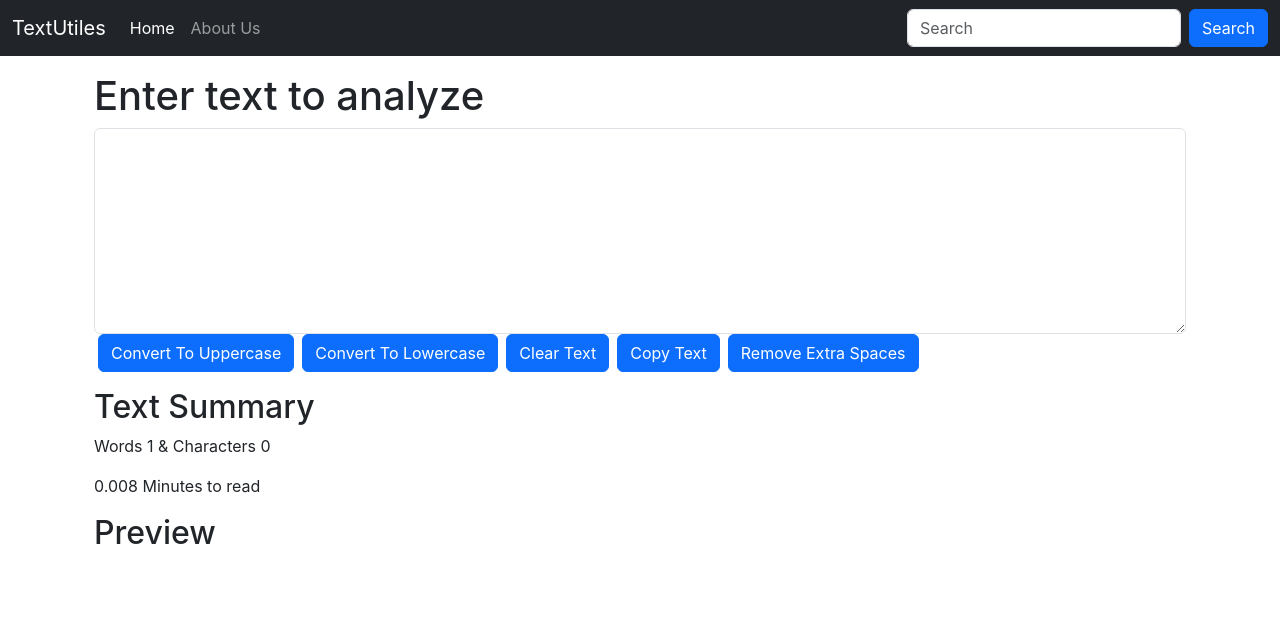
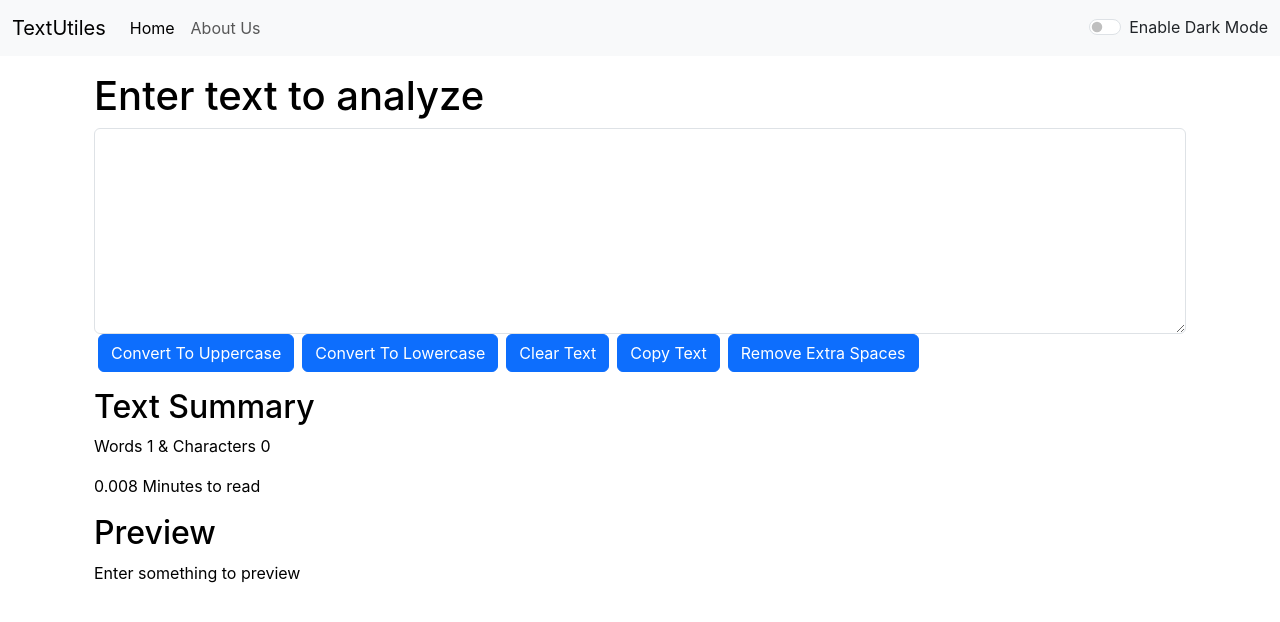
Before and after one commit to SoulEater001/TextUtils-React, a React (Create React App) app: page / in a window 1280 px wide. Shown: the top 622 px of the page. Built offline with nearby package versions, Linux system fonts and the light colour scheme.

Commit message:
Enhanced dark mode using state

```diff
--- a/src/App.js
+++ b/src/App.js
@@ -3,15 +3,27 @@
 import About from "./components/About";
 import Navbar from "./components/Navbar";
 import TextForm from "./components/TextForm";
+import React, { useState } from "react";
 
 function App() {
+  const [mode, setMode] = useState('light');
+  const toggleMode = () => {
+    if (mode === 'light') {
+      setMode('dark');
+      document.body.style.backgroundColor = '#042743';
+    }
+    else {
+      setMode('light');
+      document.body.style.backgroundColor = 'white';
+    }
+  };
   return (
     <>
-      <Navbar title="TextUtiles" aboutText="About Us" />
+      <Navbar title="TextUtiles" aboutText="About Us" mode={mode} toggleMode={toggleMode} />
       {/* <Navbar /> */}
 
       <div className="container my-3">
-        <TextForm heading="Enter text to analyze" />
+        <TextForm heading="Enter text to analyze" mode={mode} />
         {/* <About /> */}
       </div>
     </>
--- a/src/components/Navbar.js
+++ b/src/components/Navbar.js
@@ -3,7 +3,7 @@
 
 export default function Navbar(props) {
   return (
-    <nav className="navbar navbar-expand-lg navbar-dark bg-dark">
+    <nav className={`navbar navbar-expand-lg navbar-${props.mode} bg-${props.mode}`}>
       <div className="container-fluid">
         <a className="navbar-brand" href="/">
           {props.title}
@@ -32,7 +32,7 @@
               </a>
             </li>
           </ul>
-          <form className="d-flex" role="search">
+          {/* <form className="d-flex" role="search">
             <input
               className="form-control me-2"
               type="search"
@@ -42,7 +42,11 @@
             <button className="btn btn-primary" type="submit">
               Search
             </button>
-          </form>
+          </form> */}
+          <div className={`form-check form-switch text-${props.mode === 'light' ? 'dark' : 'light'}`}>
+            <input className="form-check-input" type="checkbox" role="switch" id="flexSwitchCheckDefault" onClick={props.toggleMode} />
+            <label className="form-check-label" htmlFor="flexSwitchCheckDefault">Enable Dark Mode</label>
+          </div>
         </div>
       </div>
     </nav>
--- a/src/components/TextForm.js
+++ b/src/components/TextForm.js
@@ -30,12 +30,13 @@
   };
   const [text, setText] = useState("");
   return (<>
-    <div className="container">
+    <div className="container" style={{ color: props.mode === 'dark' ? 'white' : 'black' }}>
       <h1>{props.heading}</h1>
       <div className="mb-3">
         <textarea
           className="form-control"
           id="myBox"
+          style={{ backgroundColor: props.mode === 'dark' ? 'grey' : 'white', color: props.mode === 'dark' ? 'white' : 'black' }}
           rows="8"
           value={text}
           onChange={handleOnChange}
@@ -56,14 +57,14 @@
           Remove Extra Spaces
         </button>
       </div>
-    </div>
+    </div >
 
-    <div className="container my-2">
+    <div className="container my-2" style={{ color: props.mode === 'dark' ? 'white' : 'black' }}>
       <h2>Text Summary</h2>
       <p>Words {text.split(" ").length} & Characters {text.length}</p>
       <p>{0.008 * text.split(" ").length} Minutes to read</p>
       <h2 className="my-2">Preview</h2>
-      <p>{text}</p>
+      <p>{text.length > 0 ? text : "Enter something to preview"}</p>
     </div>
   </>);
 }
```
